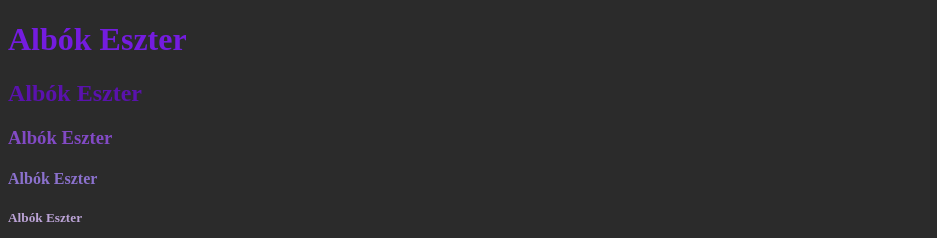
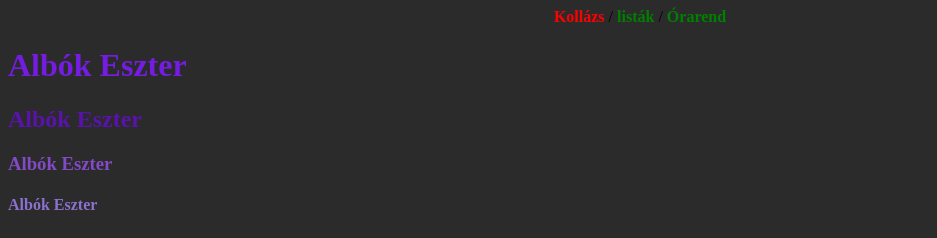
Before and after one commit to aeszter01/kollazs, a plain HTML site: page index.html in a window 1280 px wide. Shown: the top 238 px of the page, without its empty margins (0-937 px from the left). Drawn offline with Linux system fonts and the light colour scheme.

Commit message:
Update index.html

```diff
--- a/index.html
+++ b/index.html
@@ -15,6 +15,12 @@
 
     </style>
     <body style="background-color: #2B2B2B;">
+
+        <nav align="center">
+            <a href="https://aeszter01.github.io/kollazs/keplink.html" style="text-decoration: none; color: red;"> <b>Kollázs</b></a> /
+            <a href="https://aeszter01.github.io/List-k/listak.html" style="text-decoration: none; color: green ;"> <b>listák</b></a> /
+             <a href="https://aeszter01.github.io/orarend/" style="text-decoration: none; color: green ;"><b>Órarend</b></a>
+        </nav>
 
     <h1 style="color:#741cdf;"   >Albók Eszter</h1>
     <h2 style="color: #5A12AD;" >Albók Eszter</h2>
```
